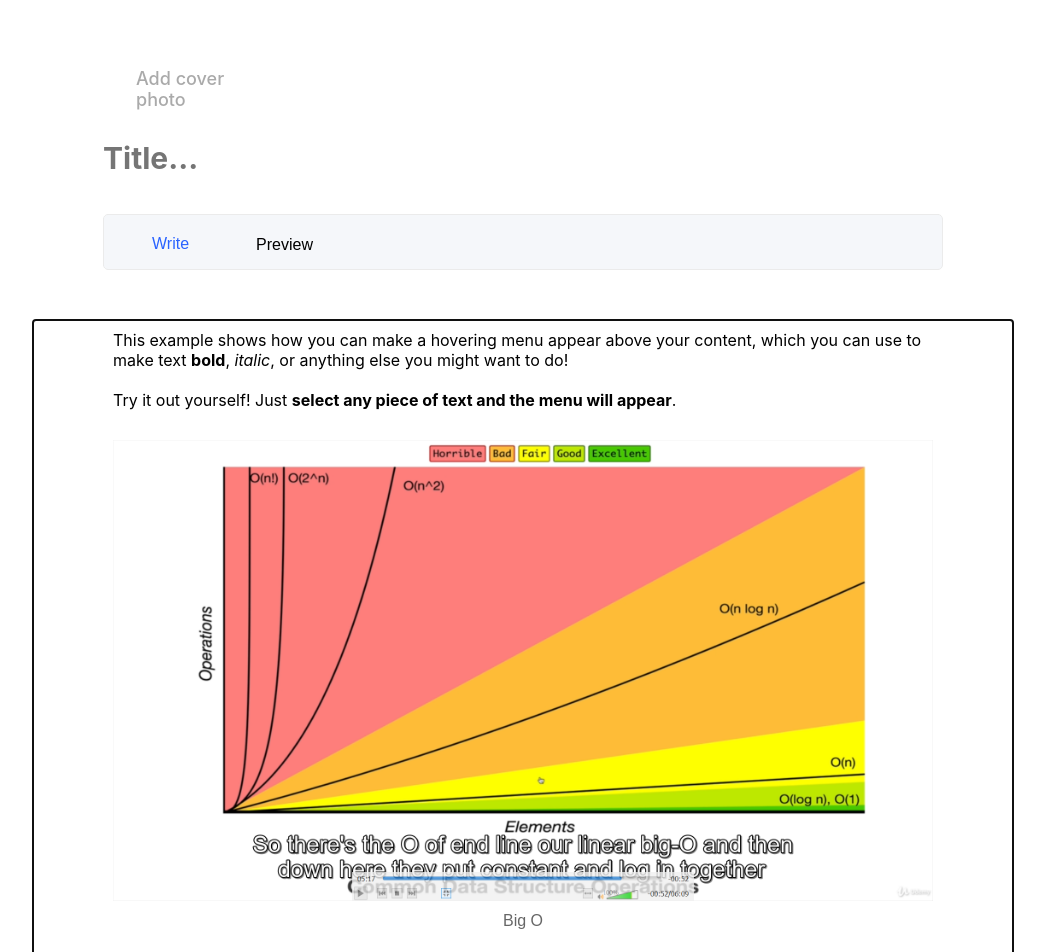
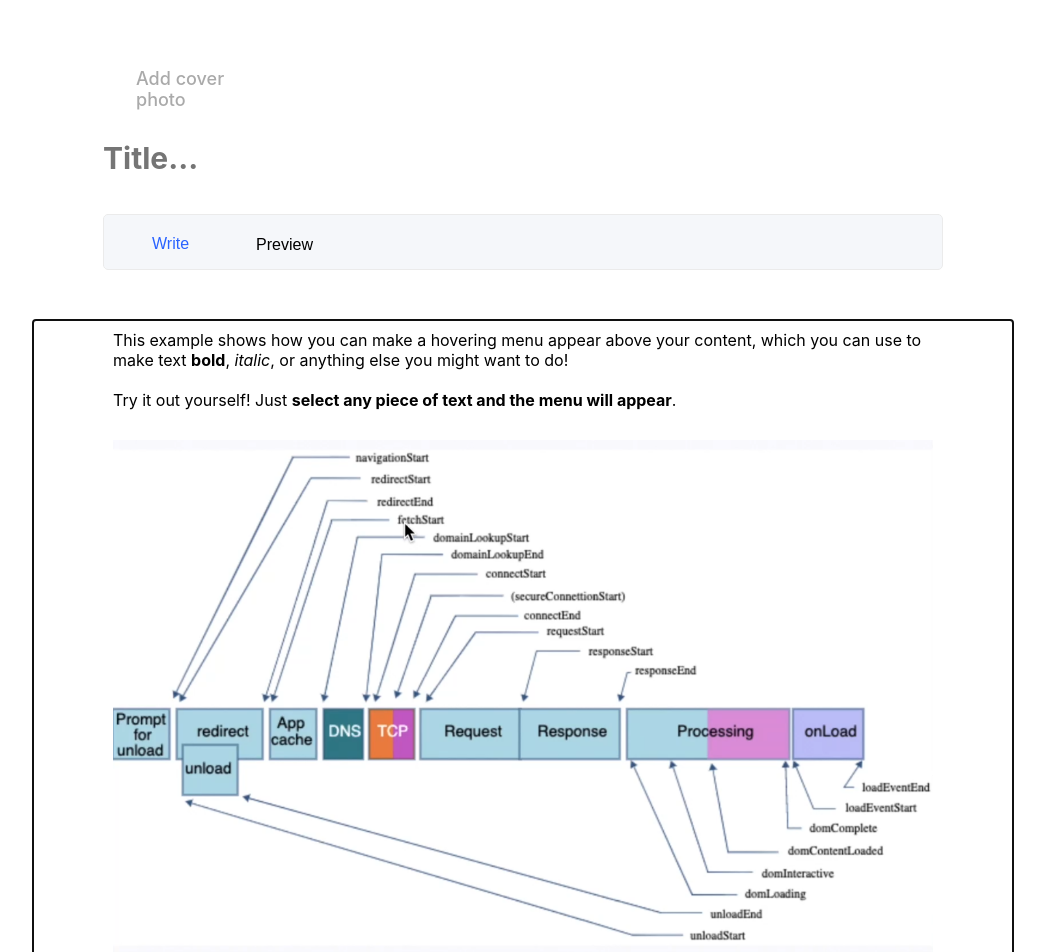
Before and after one commit to nitinjha12/Slate, a Next.js app: page / in a window 1280 px wide. Shown: the top 952 px of the page, without its empty margins (117-1162 px from the left). Built offline with nearby package versions, Linux system fonts and the light colour scheme; some icons are missing.

Commit message:
solved drag and drop error

```diff
--- a/components/Editor/helper.tsx
+++ b/components/Editor/helper.tsx
@@ -118,8 +118,8 @@ export const initialValue = [
   },
   {
     type: "image",
-    src: "/bigo.png",
-    caption: "Big O",
+    src: "/routes.png",
+    caption: "Routes",
     key: uuidv4(),
     children: [{ text: "" }],
   },
```
Also changed, not shown: public/routes.png (added).
